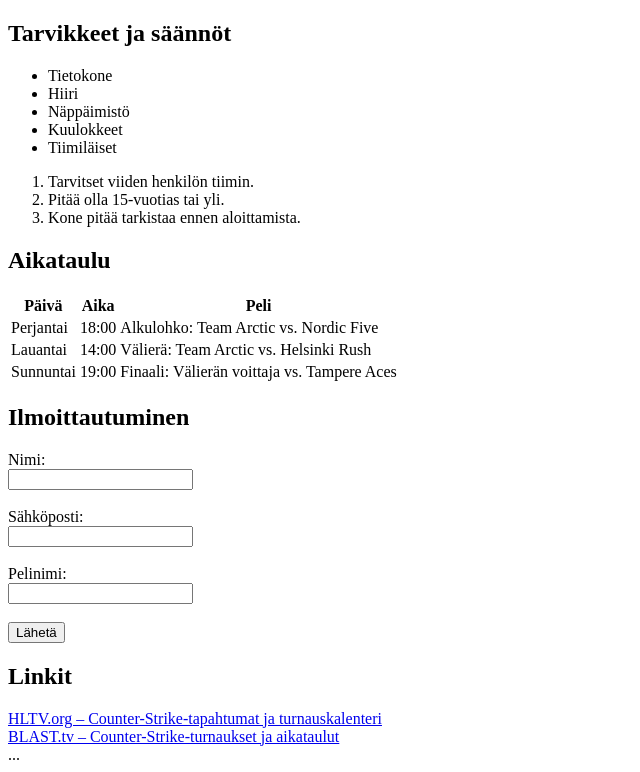
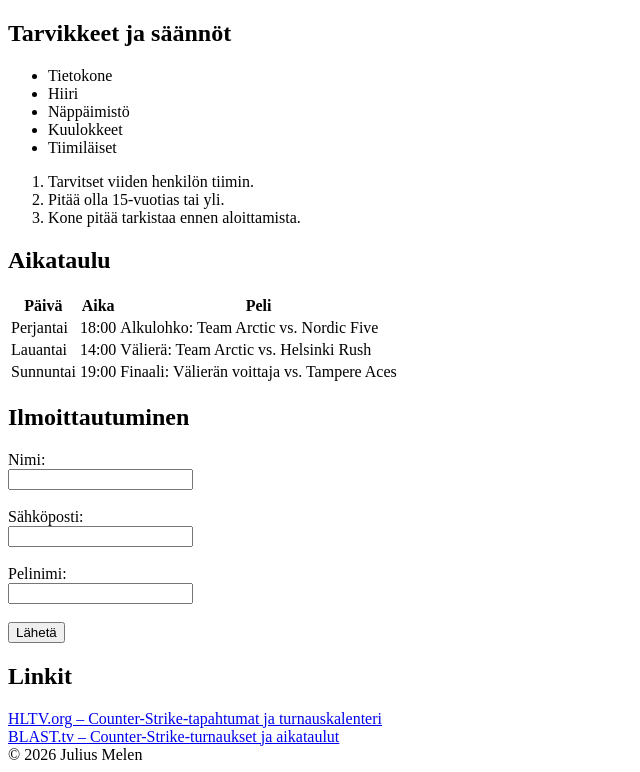
Before and after one commit to Julle800/html-harjoitukset, a plain HTML site: page peliturnaus/index.html in a window 1280 px wide. Shown: the part 504-1276 px from the top of the page, without its empty margins (0-640 px from the left). Drawn offline with Linux system fonts and the light colour scheme; files whose address does not match are found by name.

Commit message:
Lisäsin tekijänoikeus merkinnän ja nimeni

```diff
--- a/peliturnaus/index.html
+++ b/peliturnaus/index.html
@@ -89,6 +89,6 @@
     </section>
   </div>
 
-  <footer id="footer"> ... </footer>
+  <footer id="footer"> &copy; 2026 Julius Melen </footer>
 </body>
 </html>
```
